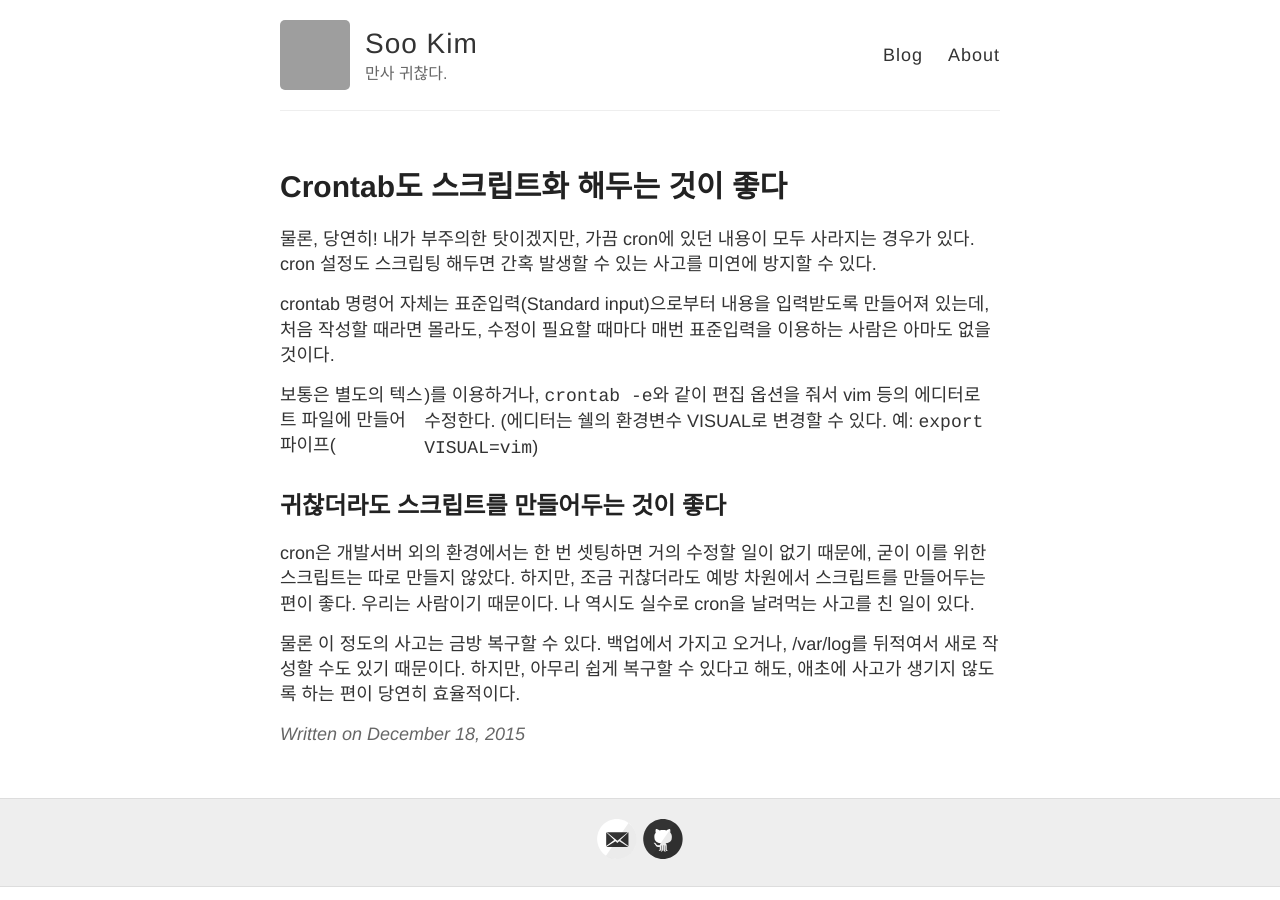
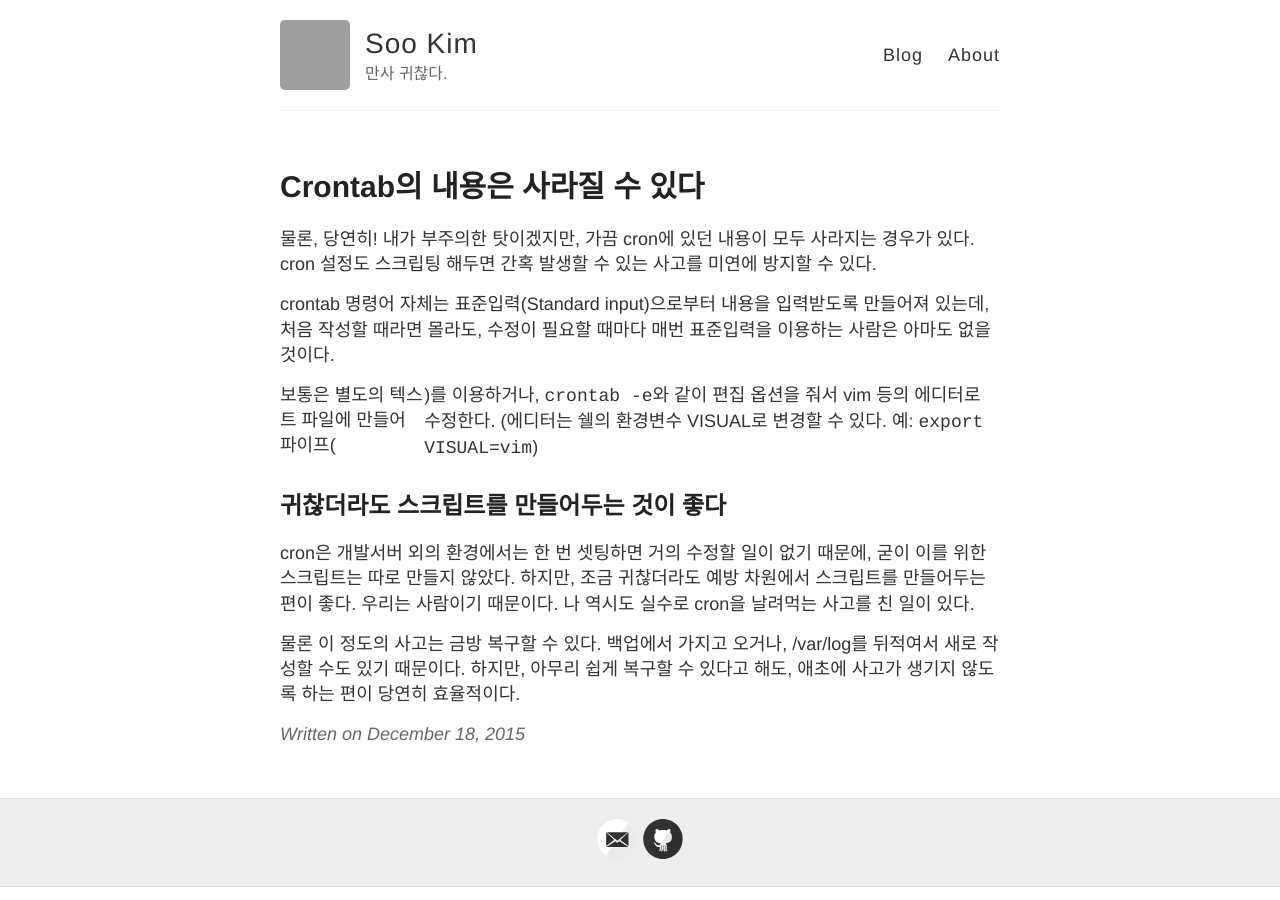
Before and after one commit to soo-kim/soo-kim.github.io, a Jekyll site: the page built from _posts/2015-12-18-crontab-has-disappeared.md, in a window 1280 px wide. Built offline with Jekyll 4.4.1, drawn with Linux system fonts in a browser that asks for light colours; Markdown is read by kramdown in place of the engine named in the settings; grey boxes are pictures that could not be loaded.

Commit message:
첫 포스트 작성 테스트

```diff
--- a/_posts/2015-12-18-crontab-has-disappeared.md
+++ b/_posts/2015-12-18-crontab-has-disappeared.md
@@ -1,6 +1,6 @@
 ---
 layout: post
-title: Crontab도 스크립트화 해두는 것이 좋다
+title: Crontab의 내용은 사라질 수 있다
 ---
 
 물론, 당연히! 내가 부주의한 탓이겠지만, 가끔 cron에 있던 내용이 모두 사라지는 경우가 있다. cron 설정도 스크립팅 해두면 간혹 발생할 수 있는 사고를 미연에 방지할 수 있다.
```
